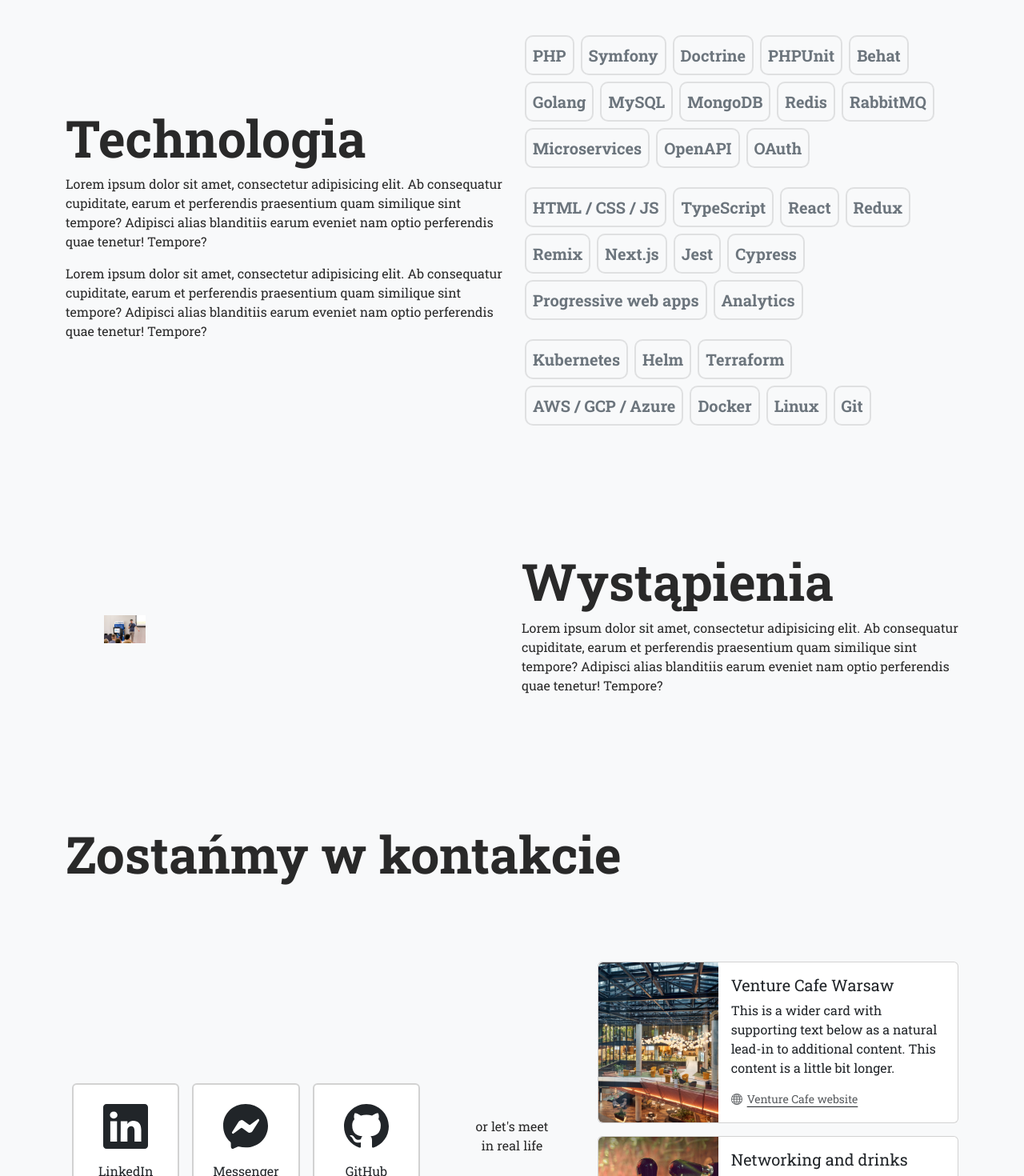
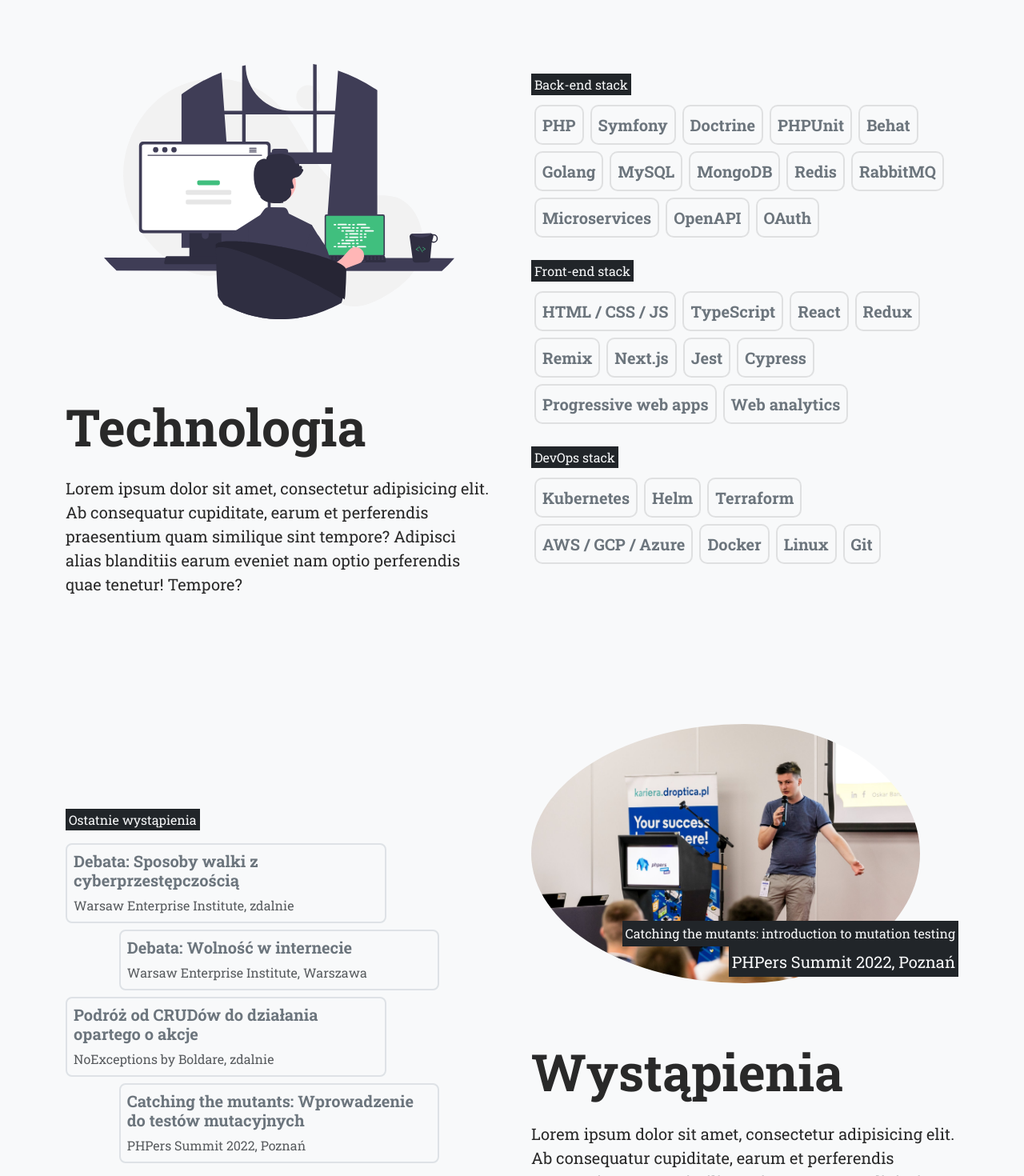
Before and after one commit to oskarbarcz/barcz-me-website, a React (Vite) app: page / in a window 1280 px wide. Shown: the part 780-2250 px from the top of the page at 80% size. Built offline with nearby package versions, Linux system fonts and the light colour scheme.

Commit message:
add conferences component

```diff
--- a/src/blocks/ConferencesBlock.jsx
+++ b/src/blocks/ConferencesBlock.jsx
@@ -4,13 +4,38 @@ export default function ConferencesBlock() {
   return (
     <>
       <div className="container my-5 py-5">
-        <div className="row align-items-center">
+        <div className="row gx-5 align-items-center">
           <div className="col-12 col-md-6">
-            <img className="photo m-5 pe-5" src={photo} alt="" width="100"/>
+            <h2 className="text-light bg-dark p-1 h6 d-inline-block">Ostatnie wystąpienia</h2>
+            <div className="my-2 border border-2 p-2 w-75 rounded rounded-3">
+              <h3 className="fs-5 fw-bold text-secondary">Debata: Sposoby walki z cyberprzestępczością</h3>
+              <span className="text-muted">Warsaw Enterprise Institute, zdalnie</span>
+            </div>
+            <div className="my-2 mx-auto border border-2 p-2 w-75 rounded rounded-3">
+              <h3 className="fs-5 fw-bold text-secondary">Debata: Wolność w internecie</h3>
+              <span className="text-muted">Warsaw Enterprise Institute, Warszawa</span>
+            </div>
+            <div className="my-2 border border-2 p-2 w-75 rounded rounded-3">
+              <h3 className="fs-5 fw-bold text-secondary">Podróż od CRUDów do działania opartego o akcje</h3>
+              <span className="text-muted">NoExceptions by Boldare, zdalnie</span>
+            </div>
+            <div className="my-2 mx-auto border border-2 p-2 w-75 rounded rounded-3">
+              <h3 className="fs-5 fw-bold text-secondary">Catching the mutants: Wprowadzenie do testów mutacyjnych</h3>
+              <span className="text-muted">PHPers Summit 2022, Poznań</span>
+            </div>
           </div>
           <div className="col-12 col-md-6">
-            <h2 className="fw-bold display-3">Wystąpienia</h2>
-            <p>
+            <div className="position-relative">
+              <img src={photo} className="me-n5 mb-5 pe-5 w-100 rounded-circle" alt=""/>
+              <div className="position-absolute text-end" style={{right: '0', bottom: '15%'}}>
+                <span className="text-light p-1 bg-dark d-inline-block">
+                  Catching the mutants: introduction to mutation testing
+                </span>
+                <span className="text-light p-1 bg-dark d-inline-block fs-5">PHPers Summit 2022, Poznań</span>
+              </div>
+            </div>
+            <h2 className="fw-bold display-3 my-4">Wystąpienia</h2>
+            <p className="lead">
               Lorem ipsum dolor sit amet, consectetur adipisicing elit. Ab consequatur cupiditate, earum et perferendis
               praesentium quam similique sint tempore? Adipisci alias blanditiis earum eveniet nam optio perferendis quae
               tenetur! Tempore?
--- a/src/blocks/FooterBlock.jsx
+++ b/src/blocks/FooterBlock.jsx
@@ -2,7 +2,7 @@ export default function FooterBlock() {
   return (
     <div className="bg-dark text-light">
       <div className="container">
-        <p className="py-3">© 2017-2023 Oskar Barcz</p>
+        <span className="py-3 d-block">© 2017-2023 Oskar Barcz</span>
       </div>
     </div>
   )
--- a/src/blocks/TechnologyBlock.jsx
+++ b/src/blocks/TechnologyBlock.jsx
@@ -1,9 +1,11 @@
-import GlowingBox from "../components/GlowingBox.jsx";
 import GlowingBoxes from "../components/GlowingBoxes.jsx";
+import programmingSvg from "../assets/undraw_programming.svg"
 
 export default function TechnologyBlock() {
 
-  const backendTechnologies = [
+  const backendStack = {
+    title: 'Back-end stack',
+    technologies: [
     'PHP',
     'Symfony',
     'Doctrine',
@@ -17,9 +19,12 @@ export default function TechnologyBlock() {
     'Microservices',
     'OpenAPI',
     'OAuth'
-  ];
+  ]
+};
 
-  const frontendTechnologies = [
+  const frontendStack = {
+    title: 'Front-end stack',
+    technologies: [
       'HTML / CSS / JS',
       'TypeScript',
       'React',
@@ -29,10 +34,13 @@ export default function TechnologyBlock() {
       'Jest',
       'Cypress',
       'Progressive web apps',
-    'Analytics'
-  ];
+      'Web analytics'
+    ]
+  }
 
-  const devopsTechnologies = [
+  const devopsStack = {
+    title: 'DevOps stack',
+    technologies: [
       'Kubernetes',
       'Helm',
       'Terraform',
@@ -40,21 +48,18 @@ export default function TechnologyBlock() {
       'Docker',
       'Linux',
       'Git',
-  ];
+    ]
+  };
 
-  const stack = [backendTechnologies, frontendTechnologies, devopsTechnologies];
+  const sections = [backendStack, frontendStack, devopsStack];
 
   return (
     <div className="container py-5 my-5">
-      <div className="row align-items-center">
+      <div className="row gx-5 align-items-center">
         <div className="col-12 col-md-6">
-          <h2 className="fw-bold display-3">Technologia</h2>
-          <p>
-            Lorem ipsum dolor sit amet, consectetur adipisicing elit. Ab consequatur cupiditate, earum et perferendis
-            praesentium quam similique sint tempore? Adipisci alias blanditiis earum eveniet nam optio perferendis quae
-            tenetur! Tempore?
-          </p>
-          <p>
+          <img src={programmingSvg} className="w-100 d-block mx-auto mb-5 p-5" alt=""/>
+          <h2 className="fw-bold display-3 my-4">Technologia</h2>
+          <p className="lead">
             Lorem ipsum dolor sit amet, consectetur adipisicing elit. Ab consequatur cupiditate, earum et perferendis
             praesentium quam similique sint tempore? Adipisci alias blanditiis earum eveniet nam optio perferendis quae
             tenetur! Tempore?
@@ -62,8 +67,11 @@ export default function TechnologyBlock() {
         </div>
         <div className="col-12 col-md-6">
           <div className="d-flex flex-wrap" id="glossy-cards">
-            {stack.map((technologies, i) =>
-              <GlowingBoxes texts={technologies} key={i} />
+            {sections.map((section, i) =>
+              <>
+                <h3 className="text-light bg-dark p-1 h6 mb-0 mt-3">{section.title}</h3>
+                <GlowingBoxes texts={section.technologies} key={i} />
+              </>
           )}
           </div>
         </div>
--- a/src/components/ProfilePictureBlob.jsx
+++ b/src/components/ProfilePictureBlob.jsx
@@ -2,6 +2,6 @@ import photo from "../assets/photo_oskar.jpg";
 
 export default function ProfilePictureBlob() {
   return (
-    <img className="ms-n5 ps-5 profile-picture" src={photo} alt="Oskar Barcz - zdjęcie profilowe"/>
+    <img className="ms-n5 ps-5 w-100 rounded-circle" src={photo} alt="Oskar Barcz - zdjęcie profilowe"/>
   );
 }
--- a/src/index.css
+++ b/src/index.css
@@ -23,6 +23,10 @@ body {
   margin-left: -3rem !important;
 }
 
+.me-n5 {
+  margin-right: -3rem !important;
+}
+
 .exo {
   font-family: 'Exo 2', sans-serif;
 }
@@ -33,11 +37,6 @@ body {
 
 .text-glow {
   text-shadow: 1px 1px 100px #40bf7e;
-}
-
-.profile-picture {
-  width: 100%;
-  border-radius: 50%;
 }
 
 .noisy {
```
Also changed, not shown: src/assets/undraw_code.svg (added), src/assets/undraw_programming.svg (added). Lines whose indentation alone changed are shown as unchanged.
